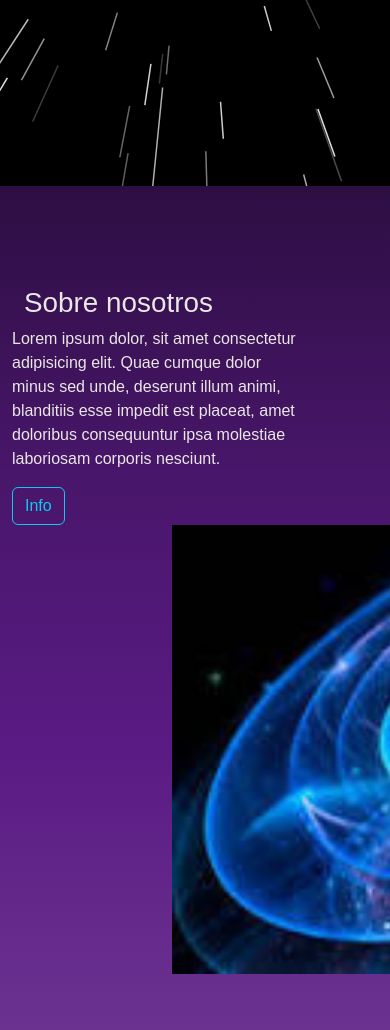
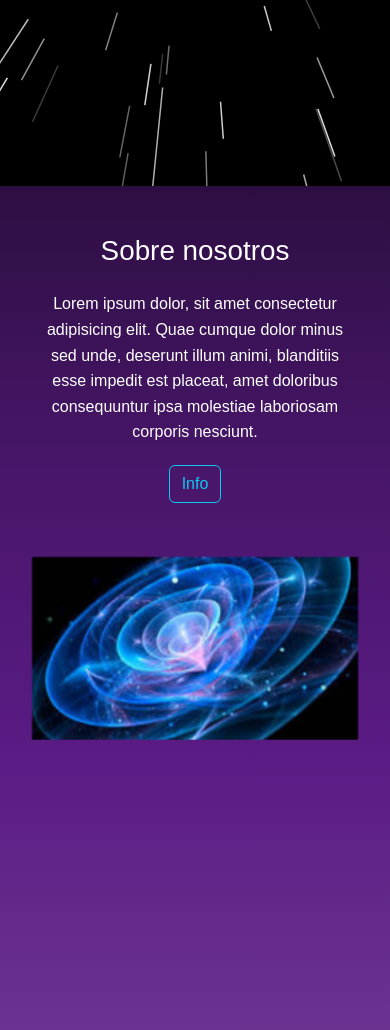
Before and after one commit to MartinGCx27/Quantum-Qwerty, a Django app: page / in a window 390 px wide; the page is wider, and only the part inside the window is pictured. Shown: the part 658-1688 px from the top of that part. Run offline with Django 4.2, Linux system fonts and the light colour scheme.

Commit message:
change branch -Fer

```diff
--- a/core/Templates/index.html
+++ b/core/Templates/index.html
@@ -8,11 +8,10 @@
   {% load static %}
   <!-- Main CSS File -->
   <link href="{% static 'css/main.css' %}" rel="stylesheet">
-
   <link href="https://cdn.jsdelivr.net/npm/bootstrap@5.3.6/dist/css/bootstrap.min.css" rel="stylesheet"
   integrity="sha384-4Q6Gf2aSP4eDXB8Miphtr37CMZZQ5oXLH2yaXMJ2w8e2ZtHTl7GptT4jmndRuHDT" crossorigin="anonymous">
   <link rel="stylesheet" href="https://cdn.jsdelivr.net/npm/bootstrap-icons@1.13.1/font/bootstrap-icons.min.css">
-
+  <link rel="stylesheet" href="https://cdnjs.cloudflare.com/ajax/libs/animate.css/4.1.1/animate.min.css"/>
 </head>
 <script>
   setTimeout(() => {
@@ -102,27 +101,51 @@
   </div>
 </section>
 
-<section id="about-us" class="bg-purple">
-  <h1 class="ms-4">Sobre nosotros</h1>
+<section id="about-us" class="bg-purple py-5">
   <div class="container">
+    <h1 class="text-white mb-4 animate__animated animate__fadeInDown">Sobre nosotros</h1>
     <div class="row align-items-center">
-      <div class="col-6 card-about">
-        <p class="card-text">Lorem ipsum dolor, sit amet consectetur adipisicing elit.
+
+      <div class="col-md-6 col-12 mb-4 mb-md-0 card-about">
+        <p class="card-text text-white animate__animated animate__fadeInLeft">
+          Lorem ipsum dolor, sit amet consectetur adipisicing elit.
           Quae cumque dolor minus sed unde, deserunt illum animi, blanditiis esse impedit est placeat,
-          amet doloribus consequuntur ipsa molestiae laboriosam corporis nesciunt.</p>
-
-          <div>
-            <button type="button" class="btn btn-outline-info">Info</button>
-          </div>
+          amet doloribus consequuntur ipsa molestiae laboriosam corporis nesciunt.
+        </p>
+        <div class="text-center text-md-start">
+          <button type="button" class="btn btn-outline-info animate__animated animate__fadeInUp">Info</button>
+        </div>
       </div>
 
-      <div class="col-6">
+      <div class="col-md-6 col-12 text-center animate__animated animate__fadeInRight" style="position: relative;">
         <img src="{% static 'img/quantica-qq.jpeg' %}" alt="About Us QQ" class="img-about">
+        <!-- Mensaje temporal que aparece y desaparece automáticamente -Fer -->
+        <div class="auto-hide-message mt-3" id="autoMessage">
+          <span>Hola!!! soy QQ te apoyare con tus dudas</span>
+          <button onclick="closeMessage()">✖</button>
+        </div>
       </div>
+
     </div>
   </div>
 </section>
 
+<!--Script para controlar el mensaje temporal -Fer-->
+<script>
+  window.addEventListener('DOMContentLoaded', () => {
+    const msg = document.getElementById('autoMessage');
+    msg.style.display = 'block';
+
+    // Ocultar automáticamente después de 4 segundos
+    setTimeout(() => {
+      msg.style.display = 'none';
+    }, 4000);
+  });
+
+  function closeMessage() {
+    document.getElementById('autoMessage').style.display = 'none';
+  }
+</script>
 
 <button id="scrollToTopBtn" class="btn-animated"><i class="bi bi-arrow-up-short"></i></button>
 
--- a/static/css/main.css
+++ b/static/css/main.css
@@ -195,19 +195,98 @@ h1{
   color: #ffffff;
 }
 
+/* Comienza los estilos de la seccion 'sobre nostros' del home -Fer */
 #about-us {
+  background-color: #6f42c1;
+  padding: 6.25rem 2.5rem;
+  min-height: 100vh;
   position: relative;
-  background-color: #6f42c1;
   z-index: 3;
-  padding: 100px 0;
-  min-height: 100vh;
+}
+
+.img-about {
+  max-width: 100%;
+  width: 100%;
+  height: auto;
+  display: block;
+  margin: 0 auto;
+  max-width: 31.25rem;
 }
 
 .card-about {
-  width: 20rem !important;
+  max-width: 37.5rem;
+  margin: 0 auto;
 }
 
-.img-about {
-  width: 50rem;
-  margin-left: 10rem;
+.card-about .card-text {
+  font-size: 1.1rem;
+  line-height: 1.6;
+  margin-bottom: 1.25rem;
 }
+
+@media (max-width: 768px) {
+  #about-us {
+    padding: 5rem 1.25rem 3.125rem 1.25rem;
+    min-height: auto;
+    text-align: center;
+  }
+
+  .card-about {
+    text-align: center;
+  }
+
+  .card-about .card-text {
+    font-size: 1rem;
+  }
+
+  .img-about {
+    max-width: 100%;
+    margin-top: 1.875rem;
+  }
+}
+
+/* Estilos del mensaje temporal -Fer */
+.auto-hide-message {
+  position: absolute;
+  bottom: -3rem;
+  left: 50%;
+  transform: translateX(-50%);
+  display: block;
+  max-width: 30rem;
+  width: 100%;
+  background-color: rgba(50, 50, 50, 0.6);
+  color: white;
+  padding: 0.5rem 2.2rem 0.5rem 1rem;
+  border-radius: 0.5rem;
+  backdrop-filter: blur(4px);
+  box-shadow: 0 4px 8px rgba(0,0,0,0.2);
+  text-align: center;
+  z-index: 10;
+  box-sizing: border-box;
+}
+
+.auto-hide-message span {
+  display: block;
+  margin: 0;
+  width: 100%;
+}
+
+.auto-hide-message button {
+  position: absolute;
+  top: 0.3rem;
+  right: 0.5rem;
+  background: none;
+  border: none;
+  color: white;
+  font-size: 0.9rem;
+  cursor: pointer;
+  padding: 0.2rem 0.4rem;
+}
+
+@media (max-width: 768px) {
+  .auto-hide-message {
+    max-width: 90%;
+    padding: 0.4rem 1rem;
+    font-size: 0.9rem;
+  }
+}
```
